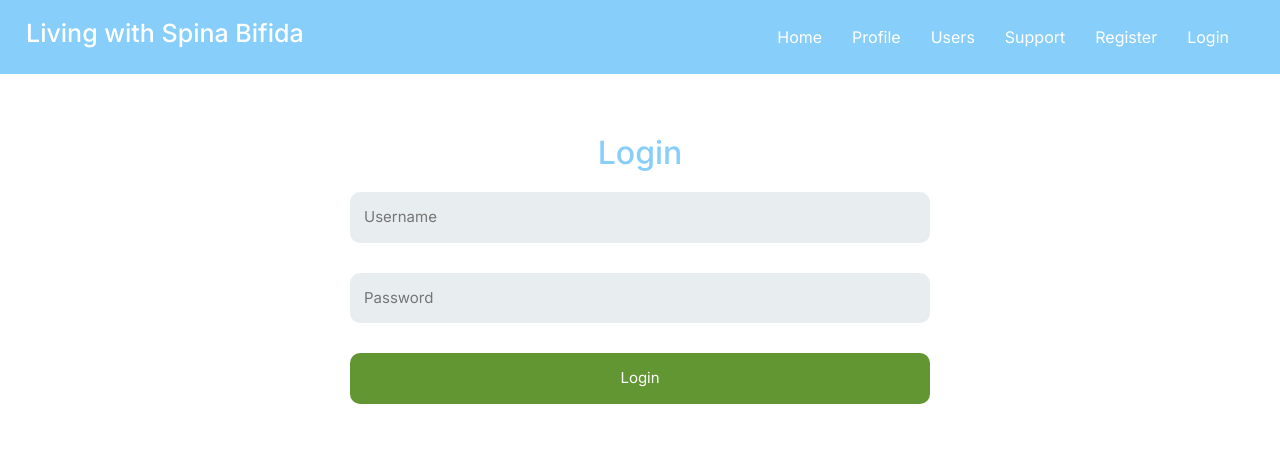
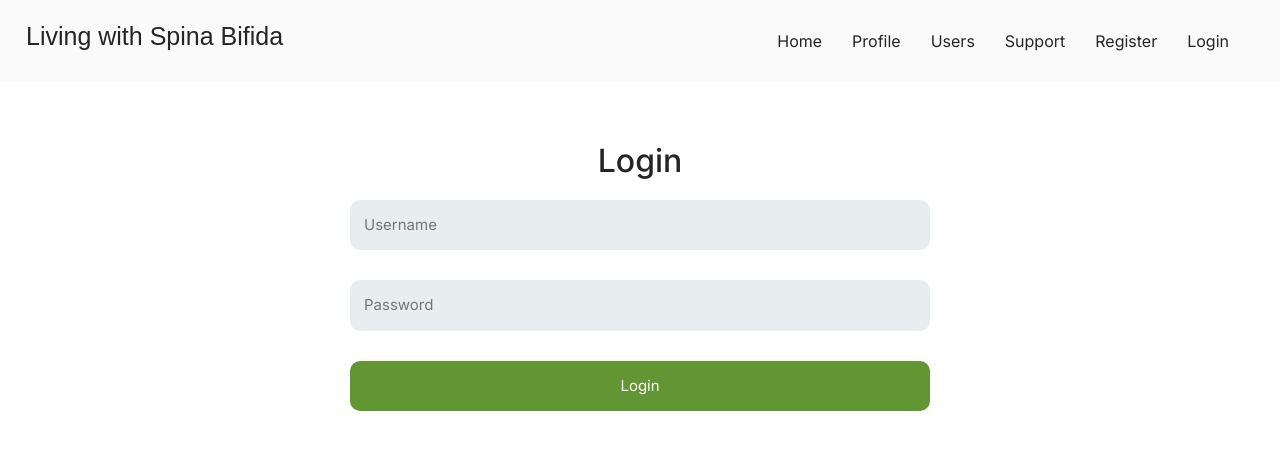
Before and after one commit to tufanbutuner/livingwithspinabifida, a React (Create React App) app: page /login in a window 1280 px wide. Shown: the top 450 px of the page. Built offline with nearby package versions, Linux system fonts and the light colour scheme.

Commit message:
MongoDB - Navbar changes

```diff
--- a/src/Login.js
+++ b/src/Login.js
@@ -21,8 +21,7 @@ const Login = () => {
         if (data.password != undefined ) {
             localStorage.setItem('userId', data.userId);
             localStorage.setItem('username', data.username);
-            localStorage.setItem('firstName', data.firstName);
-            localStorage.setItem('lastName', data.lastName);
+            localStorage.setItem('name', data.name);
             history.push('/profile');
         } else {
             alert('Incorrect username or password. Please try again');
--- a/src/Navbar.js
+++ b/src/Navbar.js
@@ -1,10 +1,10 @@
 import { Link } from 'react-router-dom';
-import { isUserAuthenticated } from '../src/routes/ProtectedRoute';
+import { isUserAuthenticated } from './routes/ProtectedRoute';
 
 function Navbar() {
     return (
         <nav className="navbar">
-            <h1>Living with Spina Bifida</h1>
+            <h1 class="navbar-brand">Living with Spina Bifida</h1>
                 <div className="links">
                 <Link to="/">Home</Link>
                 <Link to="/profile">Profile</Link>
--- a/src/css/index.css
+++ b/src/css/index.css
@@ -3,19 +3,19 @@
 * {
   margin: 0;
   font-family: 'Inter', sans-serif;
-  color: #87CEFA;
+  color: rgb(37, 37, 37);
 }
 
 
 /* NAVBAR */
 
 .navbar {
-  padding: 50 px;
+  padding: 70px;
   display: flex;
   align-items: center;
   max-width: 100%;
   margin: 0 auto;
-  background-color: #87CEFA;
+  background-color: #fafafa;
 }
 
 .navbar .links {
@@ -24,7 +24,11 @@
 }
 
 .navbar * {
-  color: white;
+  color: rgb(37, 37, 37);
+}
+
+.navbar-brand {
+  font-family: Integral CF, Arial, sans-serif;
 }
 
 .navbar a {
```
